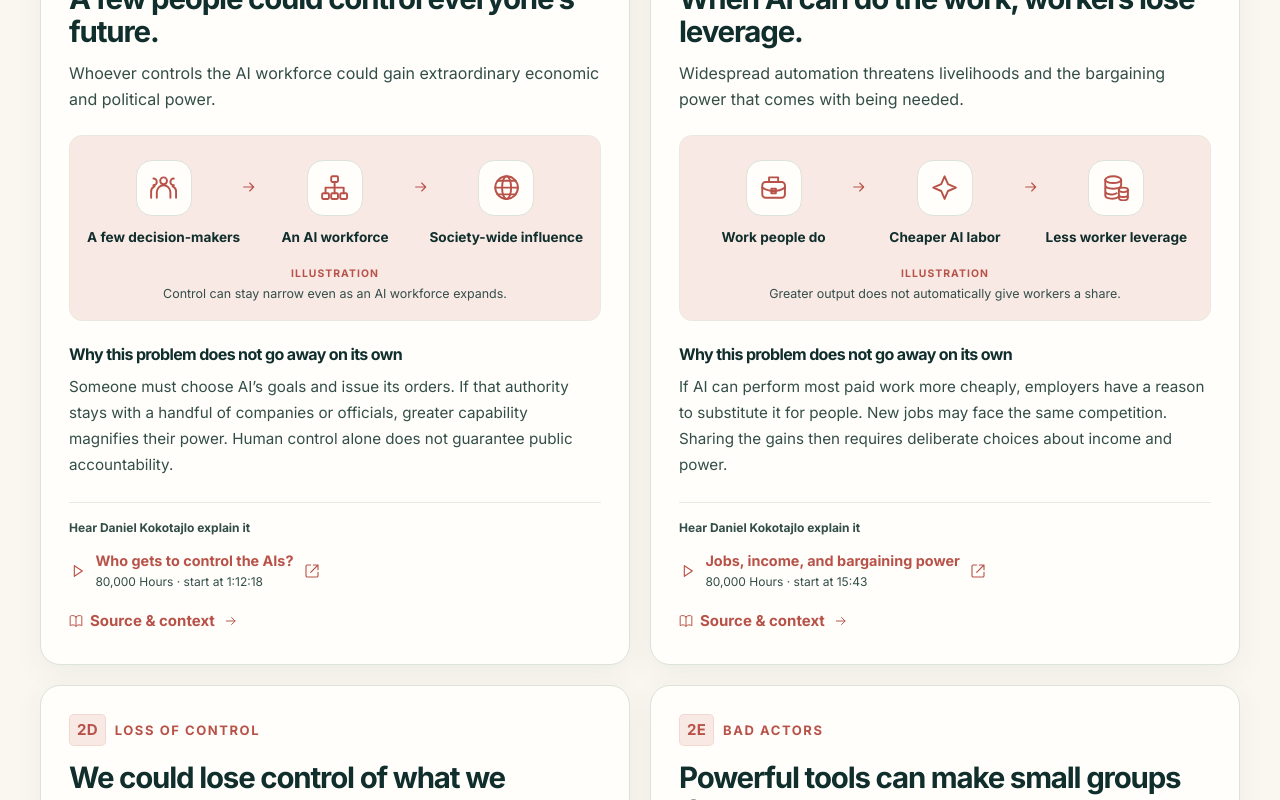
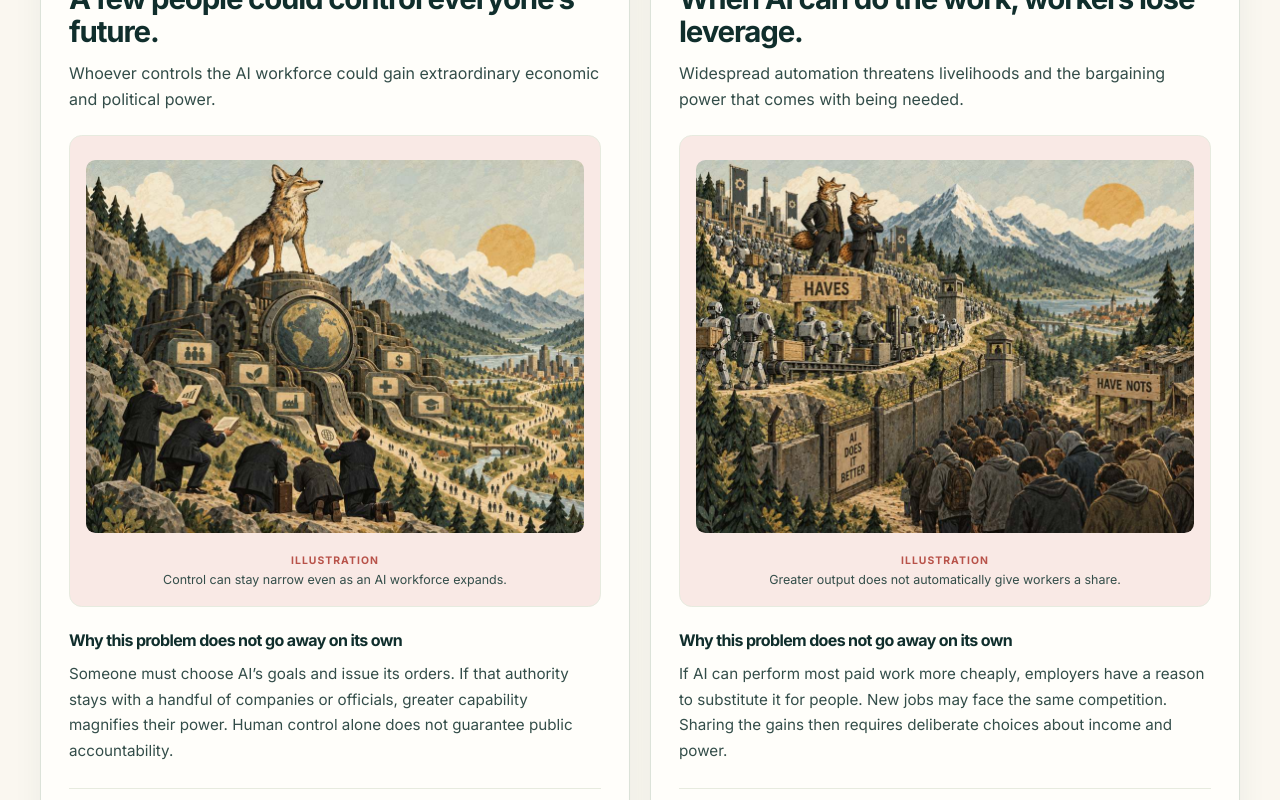
Before and after one commit to wbharding/suspenseful, a React (Vite) app: page / in a window 1280 px wide. Shown: the part 6040-6840 px from the top of the page. Built offline with nearby package versions, Linux system fonts and the light colour scheme.

Commit message:
More images

```diff
--- a/src/components/risk-concern-card.jsx
+++ b/src/components/risk-concern-card.jsx
@@ -1,8 +1,32 @@
 import alpineMountainRacing from "../assets/alpine-mountain-racing.png";
+import coyoteFutureMachine from "../assets/coyote-future-machine.jpg";
+import havesAndHaveNots from "../assets/haves-and-have-nots.jpg";
 import { sourceRegistry } from "../data/source-registry.js";
 import FieldIcon from "./field-icon.jsx";
 import GuideCard, { SourceLinkButton } from "./guide-card.jsx";
 import "./risk-concern-card.scss";
+
+// Concerns illustrated with a picture instead of the three-step icon flow.
+const CONCERN_IMAGES = {
+  race: {
+    src: alpineMountainRacing,
+    alt: "Racing cars on an alpine road: fear of falling behind creates pressure to move faster, leaving less time for safeguards.",
+    width: 1000,
+    height: 424,
+  },
+  power: {
+    src: coyoteFutureMachine,
+    alt: "A coyote stands atop a vast machine wrapped around the globe while a few men in suits kneel before it with offerings; below, crowds of tiny people file along roads toward a distant city.",
+    width: 1000,
+    height: 750,
+  },
+  jobs: {
+    src: havesAndHaveNots,
+    alt: "Two foxes in suits look down from a hilltop marked “Haves” as robots carry crates through a fenced factory; below a wall gated with “AI does it better,” a crowd of workers trudges toward shacks marked “Have nots.”",
+    width: 1000,
+    height: 750,
+  },
+};
 
 // Keep the explanation visible: readers should not need a spinner or dialog to
 // discover a concern. The diagram describes a mechanism, not measured quantities.
@@ -37,13 +61,10 @@ export default function RiskConcernCard({ risk }) {
       title={risk.title}
     >
       <figure className="concern-graphic">
-        {risk.id === "race" ? (
+        {CONCERN_IMAGES[risk.id] ? (
           <img
             className="concern-image"
-            src={alpineMountainRacing}
-            alt="Racing cars on an alpine road: fear of falling behind creates pressure to move faster, leaving less time for safeguards."
-            width="1000"
-            height="424"
+            {...CONCERN_IMAGES[risk.id]}
             loading="lazy"
           />
         ) : (
```
Also changed, not shown: src/assets/coyote-future-machine.jpg (added), src/assets/haves-and-have-nots.jpg (added).
